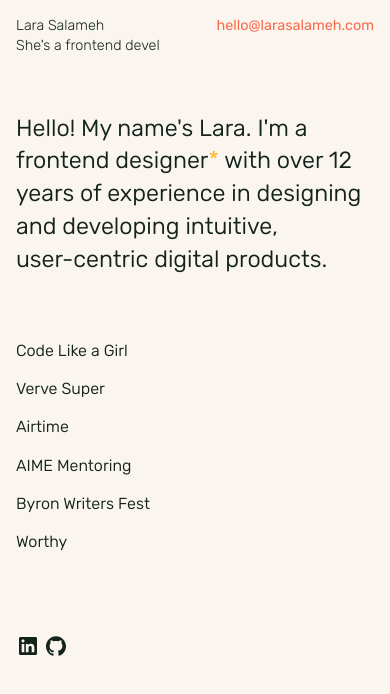
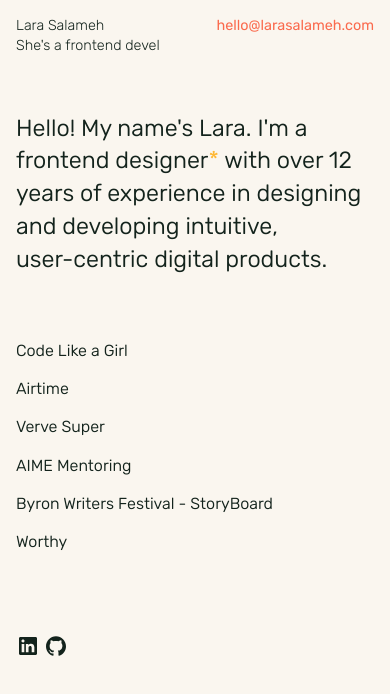
Before and after one commit to lulen11/lara-portfolio, a Next.js app: page / in a window 390 px wide. Shown: the top 694 px of the page. Built offline with nearby package versions, Linux system fonts and the light colour scheme; a web font is replaced by a local one.

Commit message:
project content

```diff
--- a/src/app/(project)/[projectId]/page.js
+++ b/src/app/(project)/[projectId]/page.js
@@ -36,7 +36,7 @@ export default function ProjectPage({ params }) {
           <>
             <div className={styles.projectContent}>
               <h1>{project.title}</h1>
-              <p>{project.description}</p>
+              <p dangerouslySetInnerHTML={{ __html: project.description }} />
               <div className={styles.nextProjectLink}>
                 <Link href={`/${nextProjectId}`}>
                   View another project <span>&#10549;</span>
--- a/src/content/projectsContent.js
+++ b/src/content/projectsContent.js
@@ -3,7 +3,7 @@ const projects = {
   "code-like-a-girl": {
     title: "Code Like a Girl",
     description:
-      "It's been a dream working at CLG. Maintain & update main site on Gatsby, design new pages for upcoming events (e.g., Virtual Engineering Summit).",
+      "At Code Like a Girl, I am the Lead UX Designer & Frontend Developer, contributing across various projects between tech and design. I manage and update the main website, built on Gatsby, adapting new pages as projects arise. I also led the UX/UI design for our Internship Platform, conducting stakeholder interviews, user research with interns and partners, and producing designs that align with user needs. In our School of Code, I wrote and delivered two popular coding courses—Foundations of Web Development and Navigating JavaScript—handling everything from content creation to video editing. In all my work at CLG, I'm working to improve UX for our partners, interns and students and to create supportive and exciting environments for all people in tech.",
     thumbImage: "thumb-clg@2x.png",
     images: [
       "product-partners.jpg",
@@ -28,31 +28,14 @@ const projects = {
       },
       {
         text: "Check out the GitHub repos",
-        url: "https://www.codelikeagirl.com",
+        url: "https://github.com/codelikeagirlau",
       },
-    ],
-  },
-  "verve-super": {
-    title: "Verve Super",
-    description:
-      "Working on Verve Super, was a freelance project focused on UX support and frontend development for a colleague-led UI project.",
-    thumbImage: "thumb-verve@2x.png",
-    images: [
-      "verve-website-1.jpg",
-      "verve-website-2.jpg",
-      "verve-component-3.png",
-      "verve-component-4.png",
-      "verve-component-5.png",
-      "verve-component-6.png",
-      // "verve-website-3.jpg",
-      "verve-website-5.jpg",
-      "verve-component-2.png",
-      "verve-component-1.png",
     ],
   },
   airtime: {
     title: "Airtime",
-    description: "Detailed description of Airtime",
+    description:
+      "This is a freelance project still in progress. <a href='https://www.lunatunes.com.au/' target='_blank' rel='noopener noreferrer'>My talented friend</a> has created the beautiful brand and artwork for Airtime Basketball while I designed the website UX/UI and developed the site. Using <a href='https://prismic.io' target='_blank' rel='noopener noreferrer'>Prismic</a> for a lightweight, scalable and cost-effective approach, I've built this project with Next.js and React, CSS Modules, and ensured clean & maintainable code quality with TypeScript and ESLint. Airtime is scaling as a company quickly and I'm excited to be part of their digital journey.",
     thumbImage: "thumb-airtime@2x.png",
     images: [
       "airtime-web4@2x.jpg",
@@ -67,10 +50,44 @@ const projects = {
       "airtime-web5.jpg",
       "airtime-mock@2x.png",
     ],
+    links: [
+      {
+        text: "Check out the code",
+        url: "https://github.com/lulen11/airtime-website",
+      },
+      {
+        text: "Visit the WIP home page",
+        url: "https://www.airtimebasketball.com/development-home",
+      },
+      {
+        text: "Visit the Players page",
+        url: "https://www.airtimebasketball.com/players",
+      },
+    ],
+  },
+  "verve-super": {
+    title: "Verve Super",
+    description:
+      "In 2021, some fellow creatives and I formed a collective wanting to create digital experiences that put people & planet first. We collaborated to build the new Verve Super website together. I supported my colleague in a UX capacity though my primary focus was in developing the frontend with one co-developer. We worked with Wordpress, creating a theme to suit our custom designs. The project was setup with the Twig templating engine, encorporating Tailwind CSS and using Elementor for the client to easily update and add modules as they grew as a company. Below are the UX/UI designs created by my colleague, all of which I developed into lightweight responsive code.",
+    thumbImage: "thumb-verve@2x.png",
+    images: [
+      "verve-website-1.jpg",
+      "verve-website-2.jpg",
+      "verve-component-3.png",
+      "verve-component-4.png",
+      "verve-component-5.png",
+      "verve-component-6.png",
+      // "verve-website-3.jpg",
+      "verve-website-5.jpg",
+      "verve-component-2.png",
+      "verve-component-1.png",
+    ],
+    links: [{ text: "Visit the website", url: "https://vervesuper.com.au/" }],
   },
   "aime-mentoring": {
     title: "AIME Mentoring",
-    description: "Detailed description of AIME",
+    description:
+      "I began freelancing at AIME before being hired into their international team in a frontend development role. For 3 years, we collaborated together to build a mentorship portal for mentors and mentees, the AIME website with an apparel shop, the AIME Blueprint—a design system for consistent styling, and many more mini digital products.  This role had me working with React, Next.js, Gatsby, Tailwind CSS, AWS, Raisely, Shopify and more. I also worked in UX design, managing UX research and maintaining our design system. My work involved managing timezone and remote collaboration across Europe, America and Australia—adapting to diverse project needs, and maintaining consistent UX and visual styles across products. My experience at AIME taught me to coordinate effectively and confidently in a large-scale, fast-paced, globally distributed team. I'm proud of the work we did together and the impact it had on the AIME community. Sadly the products are no longer live, but here are some stills of the work we built together or you can check out a selection of public codebases below.",
     thumbImage: "thumb-aime@2x.png",
     images: [
       "aime-web1.jpg",
@@ -84,10 +101,17 @@ const projects = {
       "home3.jpg",
       "login.jpg",
     ],
+    links: [
+      {
+        text: "Check out the GitHub repos",
+        url: "https://github.com/aimementoring",
+      },
+    ],
   },
   bwf: {
-    title: "Byron Writers Fest",
-    description: "Detailed description of BWF",
+    title: "Byron Writers Festival - StoryBoard",
+    description:
+      "Storyboard, an educational program and offshoot of the Byron Writers Festival, is dedicated to inspiring young writers. In 2021, I led the UX/UI design to create an online experience for both young audiences and their parents to book and learn about writing workshops in their area. Once designs were complete, I moved into development, collaborating with a colleague to build a lightweight, responsive site using WordPress, Timber (Twig templating), Tailwind CSS and more.",
     thumbImage: "thumb-bwf@2x.png",
     images: [
       "panel1.jpg ",
@@ -99,10 +123,21 @@ const projects = {
       "list.png",
       "web-about1.jpg ",
     ],
+    links: [
+      {
+        text: "Check out the GitHub repo",
+        url: "https://github.com/ulakit/storyboard",
+      },
+      {
+        text: "View the site",
+        url: "https://byronwritersfestival.com/storyboard/",
+      },
+    ],
   },
   worthy: {
     title: "Worthy",
-    description: "Detailed description of Worthy",
+    description:
+      "Working with Worthy, a startup, I took on the role of UX Designer, helping shape the product from a rough concept through to realised design. My role in this project was focused on designing wireframes and then collaborating closely with <a href='https://dribbble.com/secruza' target='_blank' rel='noopener noreferrer'> my friend and talented UI designer, Seb</a> to turn from UX to UI. We worked closely with the client, incorporating feedback to refine the product iteratively in Figma. This role involved balancing early-stage design with actionable insights, allowing the product to evolve in line with stakeholder feedback. It emphasised adaptability and the ability to translate abstract ideas into structured designs. Sadly, the product is not live, but here are some mockups of the work we designed together.",
     thumbImage: "thumb-worthy@2x.png",
     images: [
       "create-event-a2.jpg ",
--- a/src/styles/_typography.scss
+++ b/src/styles/_typography.scss
@@ -15,6 +15,7 @@ $mono-font: "DM Mono", "Courier New", Courier, monospace;
   font-weight: 300;
   font-style: normal;
   font-size: 1rem;
+  line-height: 1.4;
   &::selection {
     background: colours.$olive-transparent;
     color: colours.$ocean;
```
Also changed, not shown: src/app/(project)/[projectId]/ProjectPage.module.scss (+4 -3 lines).
